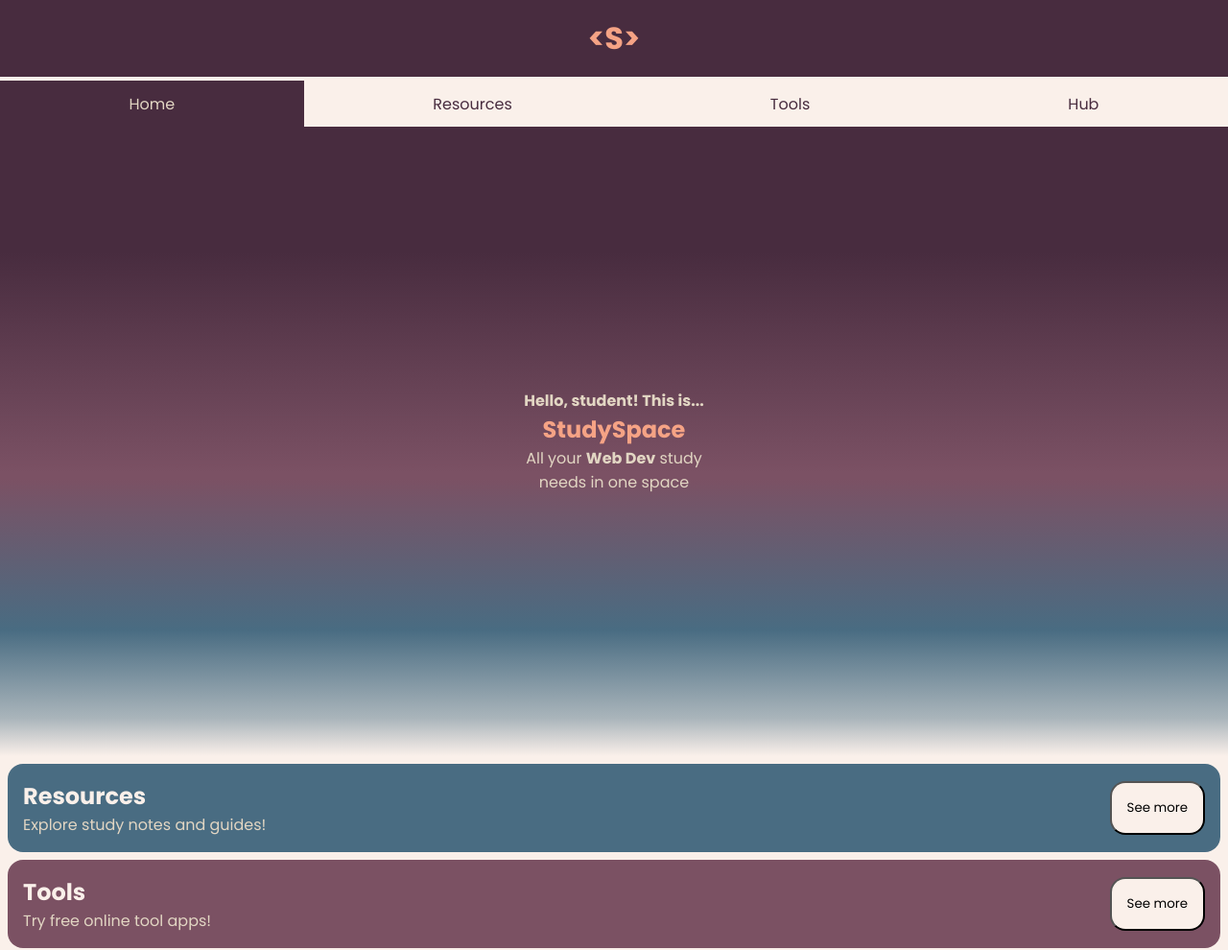
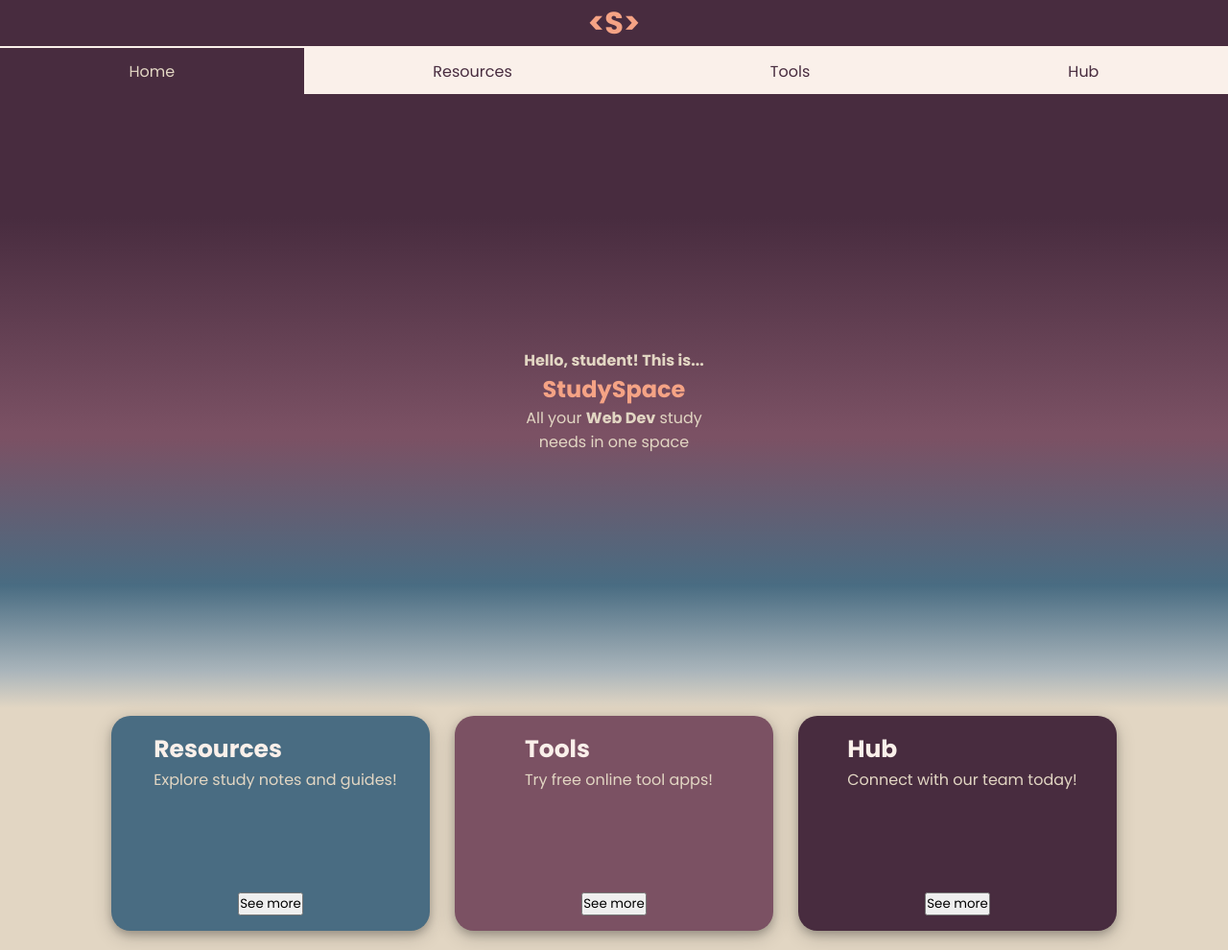
Before and after one commit to alix-8/MidtrmProjG2, a plain HTML site: page home.html in a window 1280 px wide. Shown: the top 990 px of the page at 96% size. Drawn offline with Linux system fonts and the light colour scheme.

Commit message:
added responsiveness for mobile

```diff
--- a/home.css
+++ b/home.css
@@ -14,12 +14,27 @@ body {
 
 header, footer {
     background-color: #482C3F;
-    min-height: 10vh;
+    min-height: 5vh;
     align-content: center;
 }
 
-.logo {
+.logo, .webdev {
     color: #F5A385;
+}
+
+/* Hello, student! phrase */
+main section p {
+    display: inline-block;
+    color: white;
+    background-color: #F5A385;
+    box-shadow: 0 4px 8px 0 rgba(0, 0, 0, 0.2), 0 6px 20px 0 rgba(0, 0, 0, 0.19);
+    padding: 10px 20px;
+    border-radius: 20px;
+    font-size: 15px;
+}
+
+main .studyspace{
+    font-size: 50px;
 }
 
 nav {
@@ -27,7 +42,7 @@ nav {
     min-height: 6vh;
     align-content: center;
     display: flex;
-    padding-top: 4px;
+    padding-top: 2px;
 }
 
 nav a {
@@ -44,14 +59,25 @@ nav a {
 
 main {
     align-content: center;
-    height: 82vh;
+    height: 80vh;
     color: #E2D6C3;
-    background: linear-gradient(to bottom, #482C3F 20%, #7B5164 55% 56%, #496C82 80%, #AAB5BB 94%, #FAF0EA);
+    background: linear-gradient(to bottom, #482C3F 20%, #7B5164 55% 56%, #496C82 80%, #AAB5BB 94%, #e2d6c3);
+}
+
+/* We have spaces for */
+.introcards{
+    padding-top: 20vh;
+    color: #496C82;
+    background-color: #e2d6c3;
+    font-size: 25px;
+    padding-bottom: 40px;
 }
 
 .cards {
+    flex-direction: row;
     padding-bottom: 10vh;
-    background-color: #FAF0EA;
+    background-color: #e2d6c3;
+    height: 60vh;
 }
 
 .resources_card,
@@ -63,7 +89,8 @@ main {
     justify-content: center;
     margin: 8px;
     padding: 16px;
-    border-radius: 16px;
+    border-radius: 20px;
+    box-shadow: 0 4px 8px 0 rgba(0, 0, 0, 0.2), 0 6px 20px 0 rgba(0, 0, 0, 0.19);
 }
 
 .resources_card div,
@@ -71,6 +98,7 @@ main {
 .hub_card div {
     display: flex;
     flex-direction: column;
+    padding-left: 10px;
     flex-grow: 1;
     text-align: start;
 }
@@ -79,6 +107,7 @@ main {
 .tools_card div h1,
 .hub_card div h1 {
     color: #FAF0EA;
+    font-size: 25px;
 }
 
 .resources_card div p,
@@ -87,12 +116,19 @@ main {
     color: #e2d6c3;
 }
 
-.resources_card button,
-.tools_card button,
-.hub_card button {
-    padding: 16px;
-    border-radius: 16px;
-    background-color: #FAF0EA;
+.card_button {
+    font-size: 15px;
+    padding: 8px 16px;
+    border-radius: 25px;
+    color: black;
+    background-color: #fff8f3b6;
+    text-decoration: none;
+}
+
+.card_button:hover {
+    padding: 8px 16px;
+    border-radius: 25px;
+    background-color: #908b8ab6;
 }
 
 .resources_card {
@@ -106,3 +142,31 @@ main {
 .hub_card {
     background-color: #482C3F;
 }
+
+@media (min-width: 601px) {
+
+    /* We have spaces for */
+    .introcards{
+        padding-top: 10vh;
+    }
+    .cards {
+        display: flex;
+        flex-direction: row;
+        justify-content: center;
+        align-items: stretch;
+        gap: 10px;
+        height: 30vh;
+    }
+
+    .resources_card,
+    .tools_card,
+    .hub_card {
+        flex: 1;
+        max-width: 300px;
+        flex-direction: column;
+    }
+
+    .card_button {
+        margin-bottom: 10px;
+    }
+}
```
